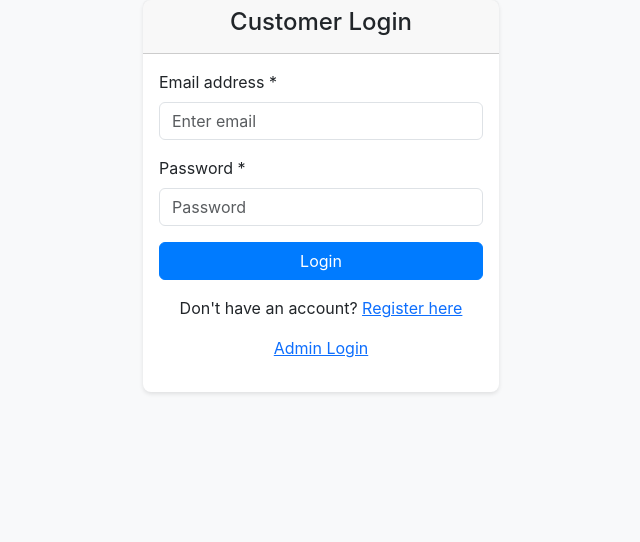
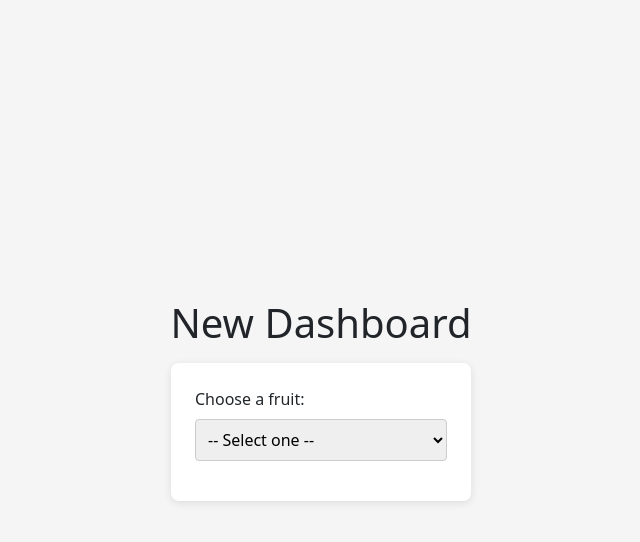
Before and after one commit to softwareDijitex/overtheAirUpdate, a React (Create React App) app in the folder frontend/: page /newdashboard in a window 1280 px wide. Before the commit this address led to /login. Shown: the top 542 px of the page, without its empty margins (319-959 px from the left). Built offline with nearby package versions, Linux system fonts and the light colour scheme.

Commit message:
New Dashboard component

```diff
--- a/frontend/package.json
+++ b/frontend/package.json
@@ -7,6 +7,8 @@
     "@testing-library/jest-dom": "^5.16.4",
     "@testing-library/react": "^13.3.0",
     "@testing-library/user-event": "^13.5.0",
+    "ajv": "^6.12.6",
+    "ajv-keywords": "^3.5.2",
     "axios": "^1.4.0",
     "bootstrap": "^5.3.7",
     "react": "^18.2.0",
--- a/frontend/src/App.js
+++ b/frontend/src/App.js
@@ -72,6 +72,7 @@ import CustomerDashboard from "./components/CustomerDashboard";
 import CustomerLogin from "./components/Login";
 import Register from "./components/Register";
 import { PrivateRoute, AdminRoute } from "./Guards"; // NEW
+import NewDashboard from "./components/NewDashboard";
 
 // REMOVED: inline guards (we now use the shared ones in routes/Guards.jsx)
 // function PrivateRoute({ children }) {
@@ -112,6 +113,13 @@ function App() {
               }
             />
 
+            <Route
+              path="/newdashboard"
+              element={
+                <NewDashboard />
+              }
+            />
+
             {/* NEW: optional catch-all to keep routing tidy */}
             <Route path="*" element={<Navigate to="/login" replace />} /> {/* NEW */}
           </Routes>
--- a/frontend/src/components/AdminLogin.js
+++ b/frontend/src/components/AdminLogin.js
@@ -34,7 +34,14 @@ const AdminLogin = () => {
     const result = await adminLogin(email, password);
 
     if (result.success) {
-      navigate("/admin/dashboard");
+      // console.log(result)
+      if (localStorage.getItem("activeRole") == 'admin'){
+        navigate("/admin/dashboard");
+      }
+      else{
+        navigate("/newdashboard")
+      }
+
     } else {
       setError(result.error);
     }
--- /dev/null
+++ b/frontend/src/components/NewDashboard.js
@@ -0,0 +1,122 @@
+import React, { useState } from "react";
+
+const NewDashboard = () => {
+  // 1️⃣ React state to remember which fruit is selected
+  const [selectedFruit, setSelectedFruit] = useState("");
+
+  // 2️⃣ This runs whenever the user changes the dropdown value
+  const handleFruitChange = (event) => {
+    const fruit = event.target.value; // get selected value from the <select>
+    setSelectedFruit(fruit);          // update React state
+  };
+
+  // 3️⃣ JSX: what we want to show on the screen
+  return (
+    <div style={containerStyle}>
+      <h1 style={titleStyle}>New Dashboard</h1>
+
+      <div style={cardStyle}>
+        <label htmlFor="fruit-select" style={labelStyle}>
+          Choose a fruit:
+        </label>
+
+        <select
+          id="fruit-select"
+          value={selectedFruit}
+          onChange={handleFruitChange}
+          style={selectStyle}
+        >
+          <option value="">-- Select one --</option>
+          <option value="apple">Apple</option>
+          <option value="banana">Banana</option>
+          <option value="mango">Mango</option>
+        </select>
+
+        {/* 4️⃣ Show this box ONLY if some fruit is selected */}
+        {selectedFruit && (
+          <div style={resultBoxStyle}>
+            <p>
+              You selected: <strong>{selectedFruit}</strong>
+            </p>
+
+            <ul style={listStyle}>
+              {selectedFruit === "apple" && (
+                <>
+                  <li>Apples are usually red or green.</li>
+                  <li>They’re crispy and juicy.</li>
+                </>
+              )}
+
+              {selectedFruit === "banana" && (
+                <>
+                  <li>Bananas are soft and sweet.</li>
+                  <li>They’re great in smoothies.</li>
+                </>
+              )}
+
+              {selectedFruit === "mango" && (
+                <>
+                  <li>Mangoes are tropical and sweet.</li>
+                  <li>They’re amazing in desserts.</li>
+                </>
+              )}
+            </ul>
+          </div>
+        )}
+      </div>
+    </div>
+  );
+};
+
+// 5️⃣ Basic inline CSS objects for styling
+const containerStyle = {
+  minHeight: "100vh",          // full screen height
+  display: "flex",
+  flexDirection: "column",
+  justifyContent: "center",    // center horizontally
+  alignItems: "center",        // center vertically
+  backgroundColor: "#f5f5f5",
+  fontFamily: "system-ui, sans-serif",
+};
+
+const titleStyle = {
+  textAlign: "center",
+  marginBottom: "16px",
+};
+
+const cardStyle = {
+  backgroundColor: "white",
+  padding: "24px",
+  borderRadius: "8px",
+  boxShadow: "0 2px 8px rgba(0,0,0,0.1)",
+  minWidth: "300px",
+};
+
+const labelStyle = {
+  display: "block",
+  marginBottom: "8px",
+  fontWeight: "500",
+};
+
+const selectStyle = {
+  width: "100%",
+  padding: "8px",
+  borderRadius: "4px",
+  border: "1px solid #ccc",
+  marginBottom: "16px",
+};
+
+const resultBoxStyle = {
+  marginTop: "12px",
+  padding: "12px",
+  borderRadius: "4px",
+  backgroundColor: "#f0f8ff",
+  border: "1px solid #cce",
+};
+
+const listStyle = {
+  marginTop: "8px",
+  paddingLeft: "20px",
+};
+
+export default NewDashboard;
--- a/frontend/src/contexts/AuthContext.js
+++ b/frontend/src/contexts/AuthContext.js
@@ -438,7 +438,6 @@ export function AuthProvider({ children }) {
       return;
     }
     const role = decoded.is_admin ? "admin" : "customer";
-
     // Persist globally (affects ALL tabs)
     localStorage.setItem(TOKEN_KEY, jwt);
     localStorage.setItem(ROLE_KEY, role);
```
Also changed, not shown: 2 other files (tests, documents, lock files or other folders).
